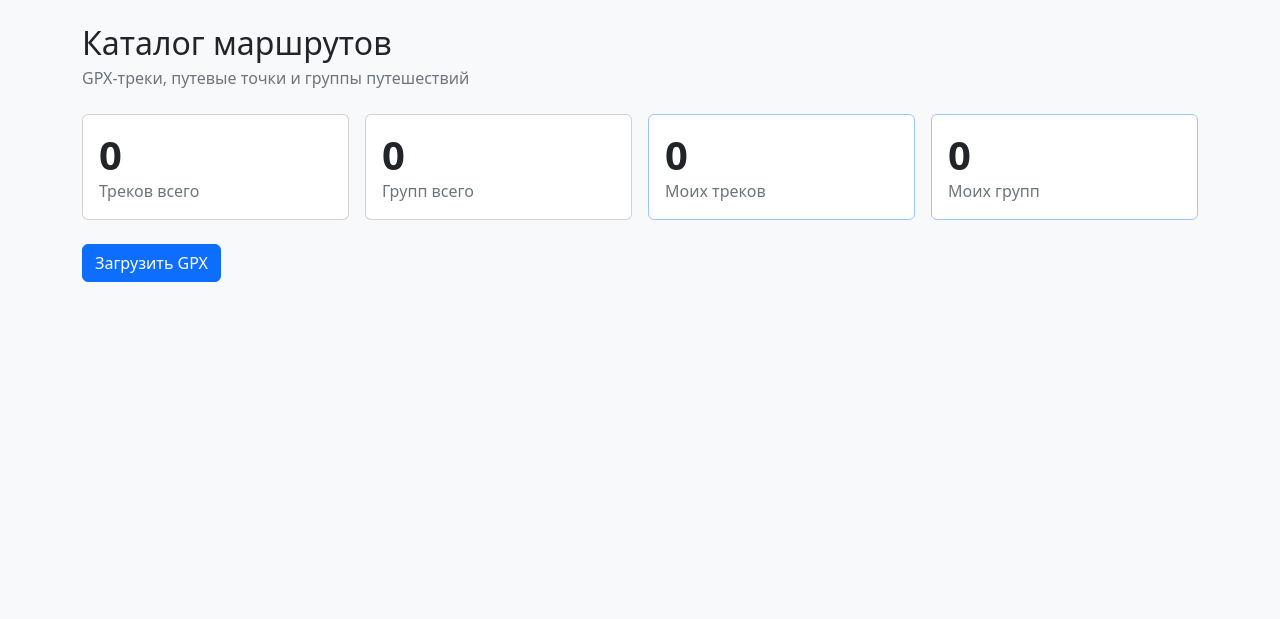
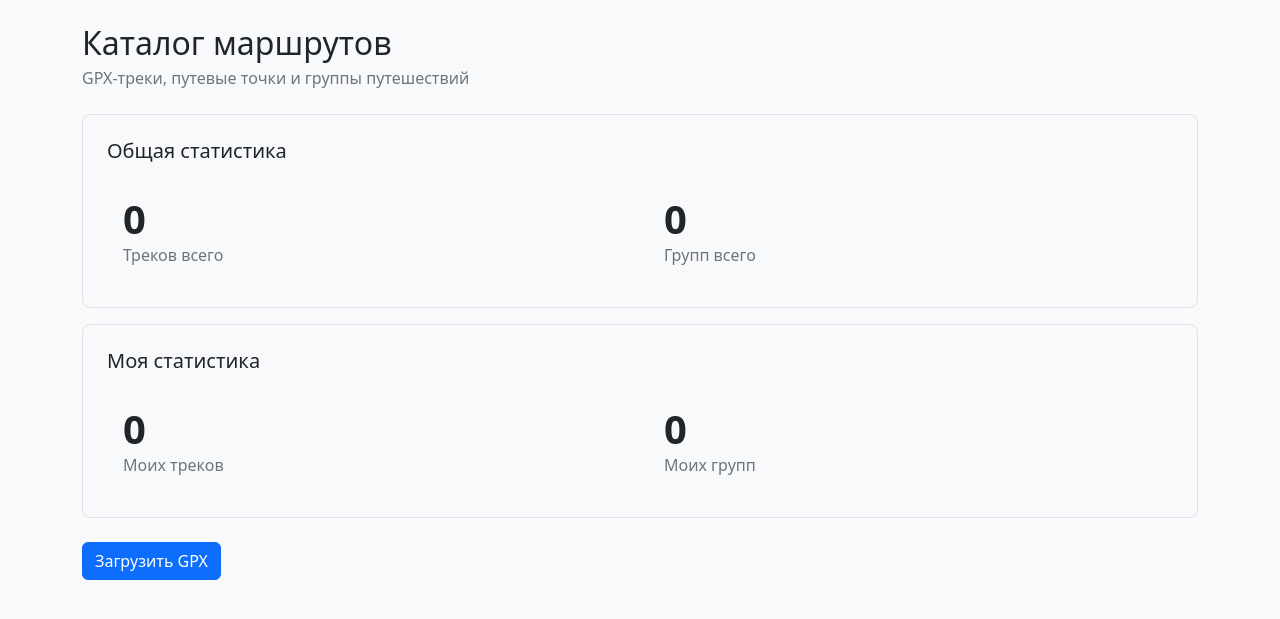
Before and after one commit to dichlofos/rpl, a Django app: page / in a window 1280 px wide. Shown: the part 56-675 px from the top of the page. Run offline with Django 5.2, Linux system fonts and the light colour scheme; the visitor is signed in with stand-in values (Sample User, id 1); data that the repository does not hold is empty; parts of the project's set-up code (start-up, migrations or seed data) failed here and were passed over.

Commit message:
Group dashboard statistics

```diff
--- a/tracks/templates/tracks/dashboard.html
+++ b/tracks/templates/tracks/dashboard.html
@@ -8,44 +8,43 @@
   <p class="text-secondary mb-0">GPX-треки, путевые точки и группы путешествий</p>
 </div>
 
-<div class="row g-3 mb-4">
-  <div class="col-sm-6{% if user.is_authenticated %} col-lg-3{% endif %}">
-    <a class="card dashboard-stat h-100 text-decoration-none" href="{% url 'tracks:list' %}">
-      <div class="card-body">
+<section class="border rounded-3 p-3 p-md-4 mb-3">
+  <h2 class="h5 mb-3">Общая статистика</h2>
+  <div class="row g-3">
+    <div class="col-sm-6">
+      <a class="dashboard-stat d-block h-100 rounded-3 bg-body-tertiary p-3 text-decoration-none" href="{% url 'tracks:list' %}">
         <div class="display-6 fw-semibold text-body">{{ tracks_count }}</div>
         <div class="text-secondary">Треков всего</div>
-      </div>
-    </a>
-  </div>
-  <div class="col-sm-6{% if user.is_authenticated %} col-lg-3{% endif %}">
-    <a class="card dashboard-stat h-100 text-decoration-none" href="{% url 'tracks:group-list' %}">
-      <div class="card-body">
+      </a>
+    </div>
+    <div class="col-sm-6">
+      <a class="dashboard-stat d-block h-100 rounded-3 bg-body-tertiary p-3 text-decoration-none" href="{% url 'tracks:group-list' %}">
         <div class="display-6 fw-semibold text-body">{{ groups_count }}</div>
         <div class="text-secondary">Групп всего</div>
-      </div>
-    </a>
+      </a>
+    </div>
   </div>
-  {% if user.is_authenticated %}
-    <div class="col-sm-6 col-lg-3">
-      <div class="card dashboard-stat h-100 border-primary-subtle">
-        <div class="card-body">
+</section>
+
+{% if user.is_authenticated %}
+  <section class="border rounded-3 p-3 p-md-4 mb-4">
+    <h2 class="h5 mb-3">Моя статистика</h2>
+    <div class="row g-3">
+      <div class="col-sm-6">
+        <div class="h-100 rounded-3 bg-body-tertiary p-3">
           <div class="display-6 fw-semibold">{{ my_tracks_count }}</div>
           <div class="text-secondary">Моих треков</div>
         </div>
       </div>
-    </div>
-    <div class="col-sm-6 col-lg-3">
-      <div class="card dashboard-stat h-100 border-primary-subtle">
-        <div class="card-body">
+      <div class="col-sm-6">
+        <div class="h-100 rounded-3 bg-body-tertiary p-3">
           <div class="display-6 fw-semibold">{{ my_groups_count }}</div>
           <div class="text-secondary">Моих групп</div>
         </div>
       </div>
     </div>
-  {% endif %}
-</div>
+  </section>
 
-{% if user.is_authenticated %}
   <div class="d-flex flex-wrap gap-2">
     <a class="btn btn-primary" href="{% url 'tracks:upload' %}">Загрузить GPX</a>
   </div>
```
Also changed, not shown: tracks/tests/test_tracks.py (+4 -0 lines).
